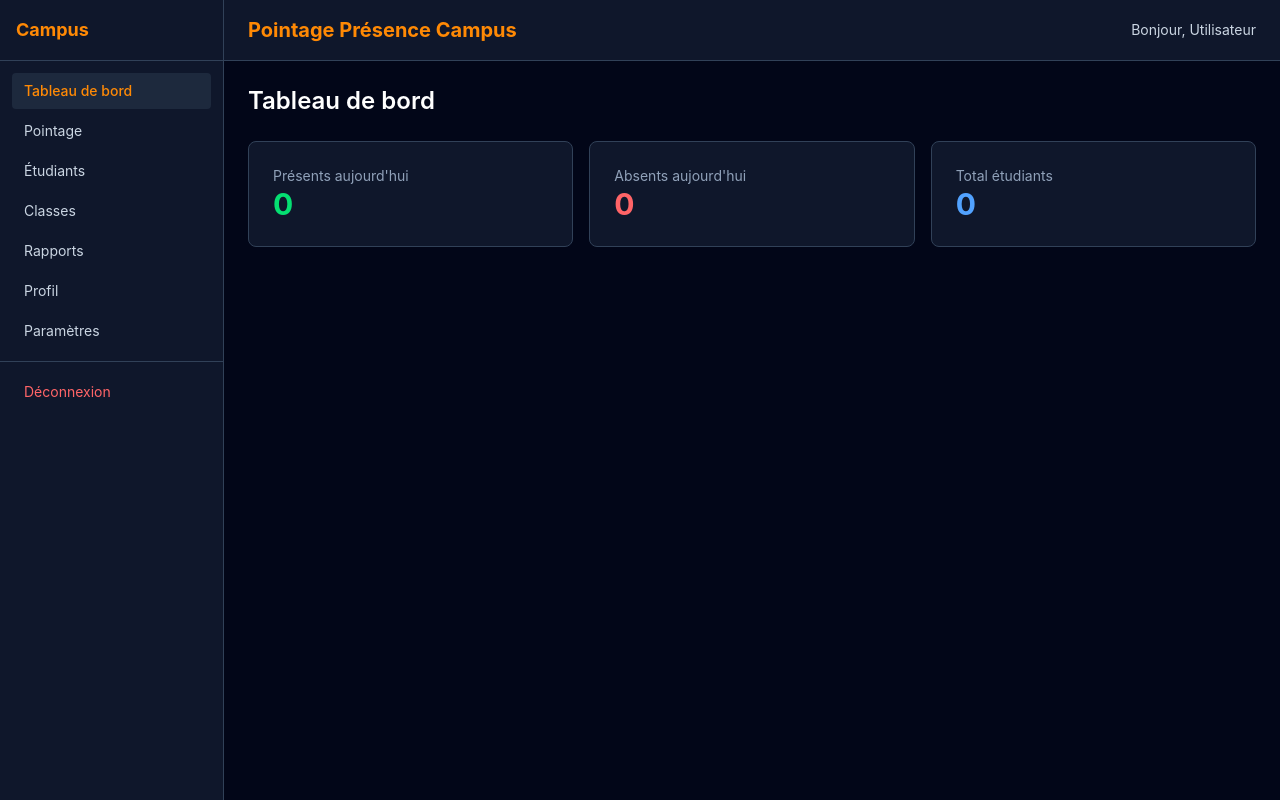
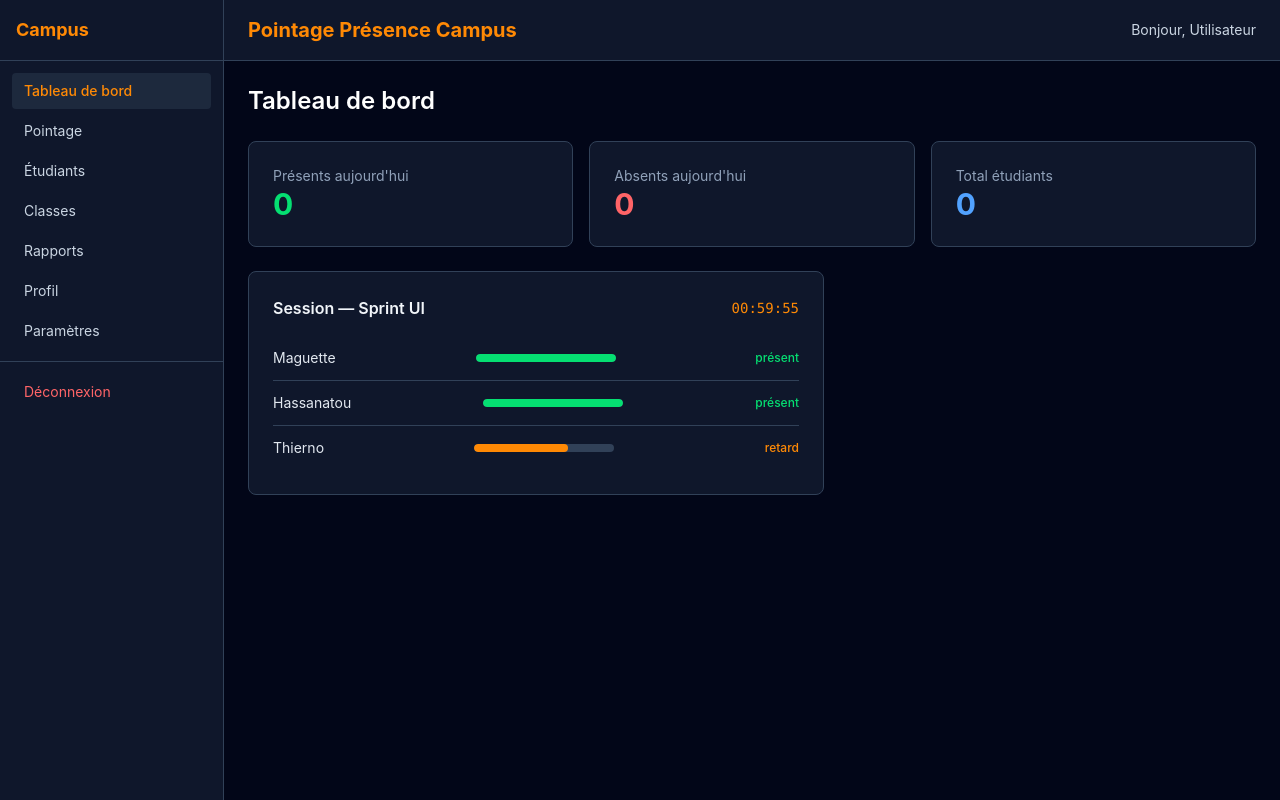
Before and after one commit to mg7984992-byte/pointage-presence-campus, a React (Vite) app: page /dashboard in a window 1280 px wide. Built offline with nearby package versions, Linux system fonts and the light colour scheme.

Commit message:
Ajout écran Session en direct avec chronomètre sur Dashboard

```diff
--- a/src/pages/DashboardPage.tsx
+++ b/src/pages/DashboardPage.tsx
@@ -1,4 +1,40 @@
+import { useState, useEffect } from 'react'
+
 function DashboardPage() {
+  const [secondes, setSecondes] = useState(3600) // 1h de départ, exemple
+
+  useEffect(() => {
+    const interval = setInterval(() => {
+      setSecondes((s) => (s > 0 ? s - 1 : 0))
+    }, 1000)
+    return () => clearInterval(interval)
+  }, [])
+
+  function formatTemps(s: number) {
+    const h = Math.floor(s / 3600)
+    const m = Math.floor((s % 3600) / 60)
+    const sec = s % 60
+    return `${h.toString().padStart(2, '0')}:${m.toString().padStart(2, '0')}:${sec.toString().padStart(2, '0')}`
+  }
+
+  const session = [
+    { id: 1, nom: "Maguette", statut: "Présent" },
+    { id: 2, nom: "Hassanatou", statut: "Présent" },
+    { id: 3, nom: "Thierno", statut: "Retard" },
+  ]
+
+  function couleurBarre(statut: string) {
+    if (statut === "Présent") return "bg-green-400 w-full"
+    if (statut === "Retard") return "bg-orange-400 w-2/3"
+    return "bg-red-400 w-1/4"
+  }
+
+  function couleurTexte(statut: string) {
+    if (statut === "Présent") return "text-green-400"
+    if (statut === "Retard") return "text-orange-400"
+    return "text-red-400"
+  }
+
   return (
     <div className="min-h-screen bg-slate-950">
       <header className="bg-slate-900 border-b border-slate-700 px-6 py-4 flex justify-between items-center">
@@ -11,7 +47,7 @@ function DashboardPage() {
       <main className="p-6">
         <h2 className="text-2xl font-semibold mb-6 text-white">Tableau de bord</h2>
 
-        <div className="grid grid-cols-1 md:grid-cols-3 gap-4">
+        <div className="grid grid-cols-1 md:grid-cols-3 gap-4 mb-6">
           <div className="bg-slate-900 border border-slate-700 p-6 rounded-lg">
             <p className="text-sm text-slate-400">Présents aujourd'hui</p>
             <p className="text-3xl font-bold text-green-400">0</p>
@@ -25,6 +61,31 @@ function DashboardPage() {
             <p className="text-3xl font-bold text-blue-400">0</p>
           </div>
         </div>
+
+        <div className="bg-slate-900 border border-slate-700 rounded-lg p-6 max-w-xl">
+          <div className="flex justify-between items-center mb-4">
+            <h3 className="font-semibold text-slate-100">Session — Sprint UI</h3>
+            <span className="text-orange-400 font-mono text-sm">
+              {formatTemps(secondes)}
+            </span>
+          </div>
+
+          <div className="divide-y divide-slate-700">
+            {session.map((personne) => (
+              <div key={personne.id} className="flex items-center justify-between py-3">
+                <span className="text-slate-200 text-sm">{personne.nom}</span>
+                <div className="flex items-center gap-4 flex-1 max-w-[140px] mx-4">
+                  <div className="w-full h-2 bg-slate-700 rounded-full overflow-hidden">
+                    <div className={`h-full rounded-full ${couleurBarre(personne.statut)}`} />
+                  </div>
+                </div>
+                <span className={`text-xs font-medium ${couleurTexte(personne.statut)}`}>
+                  {personne.statut.toLowerCase()}
+                </span>
+              </div>
+            ))}
+          </div>
+        </div>
       </main>
     </div>
   )
```
